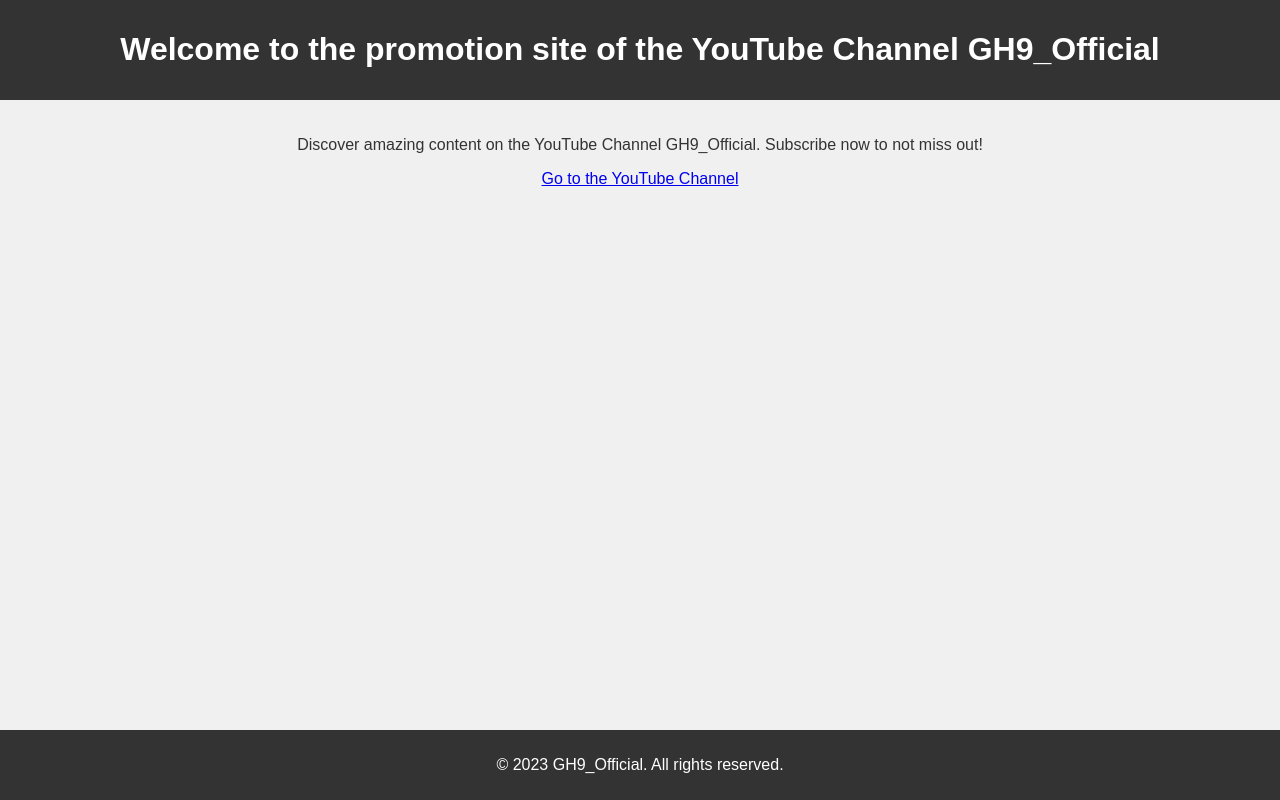
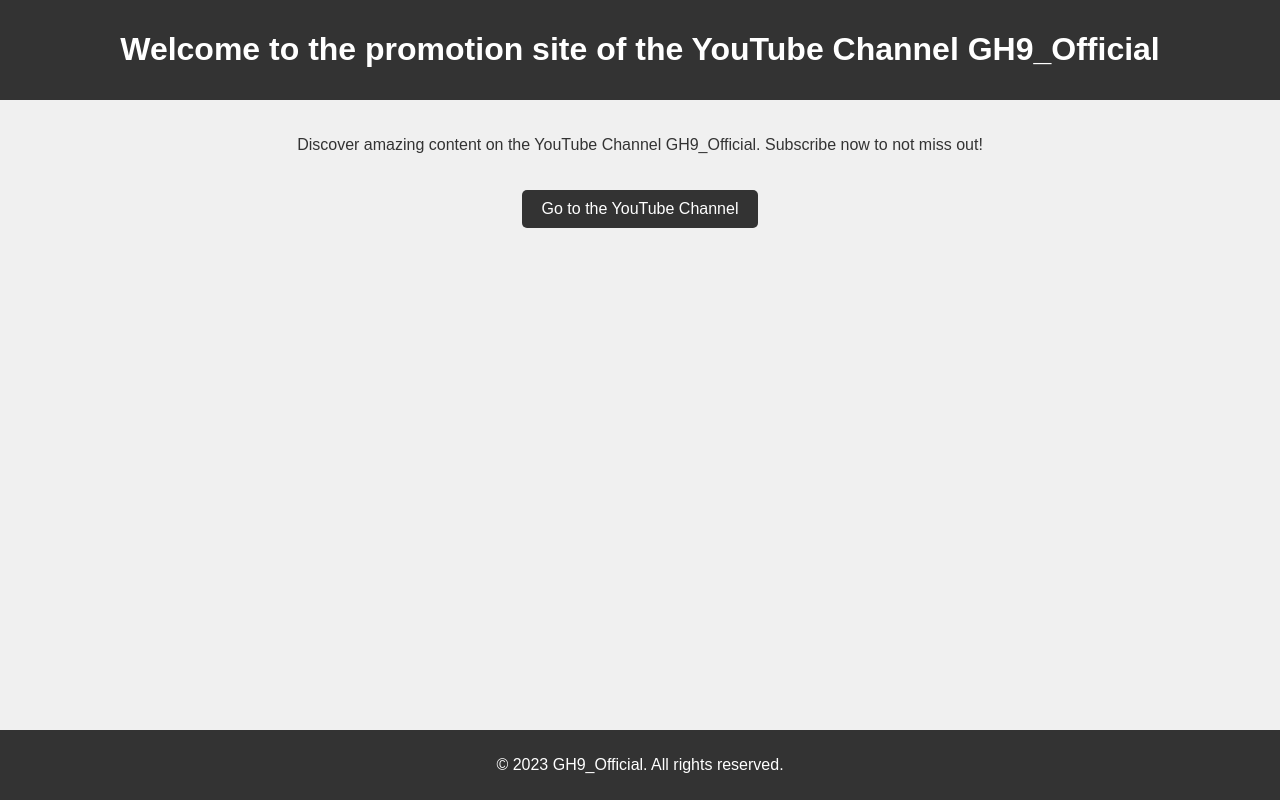
Before and after one commit to GH9youtube/GH9.github.io, a plain HTML site: page index.html in a window 1280 px wide. Drawn offline with Linux system fonts and the light colour scheme.

Commit message:
Update index.html

```diff
--- a/index.html
+++ b/index.html
@@ -33,6 +33,17 @@
             bottom: 0;
             width: 100%;
         }
+        a {
+            display: inline-block;
+            padding: 10px 20px;
+            background-color: #333;
+            color: #fff;
+            text-decoration: none;
+            font-family: "Ultra Elegant", sans-serif;
+            font-size: 16px;
+            border-radius: 5px;
+            margin-top: 20px;
+        }
     </style>
 </head>
 <body>
```
